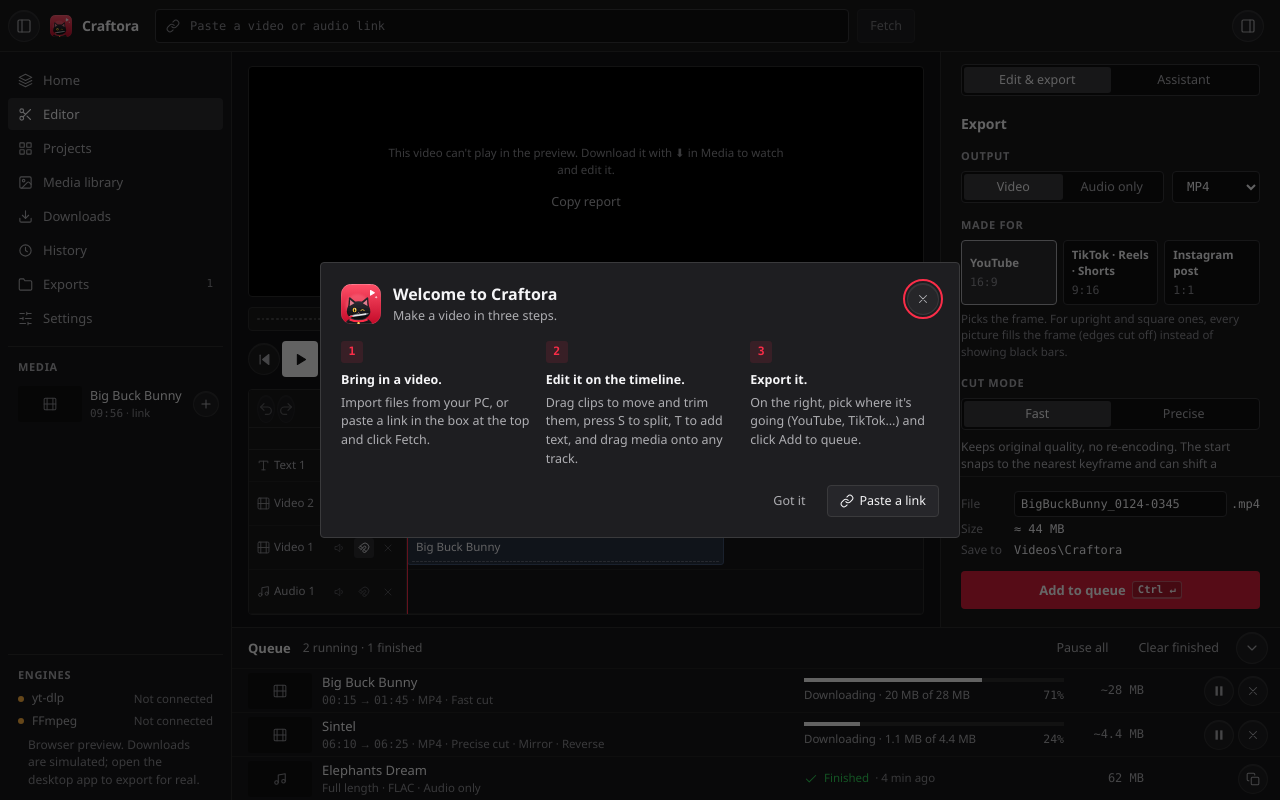
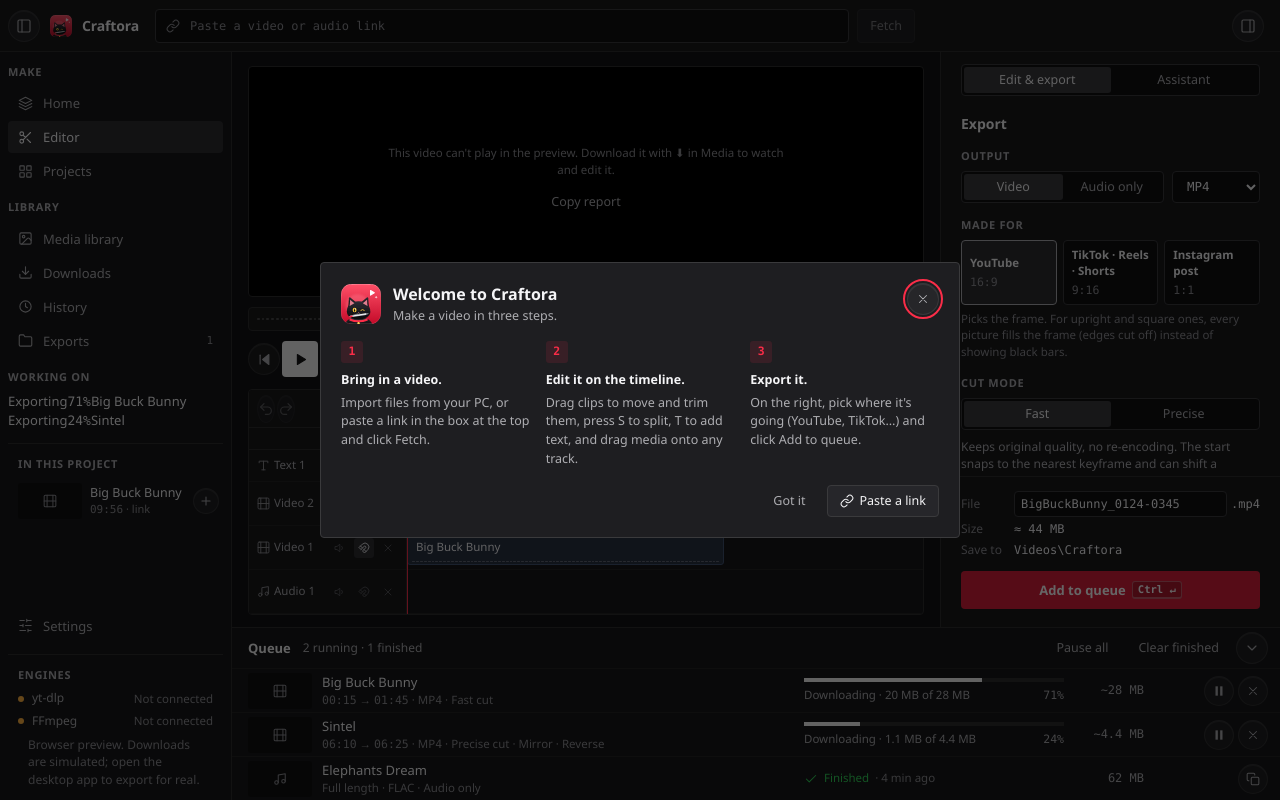
Before and after one commit to Cchheanglim/Craftora, a React (Vite) app: page / in a window 1280 px wide. Built offline with nearby package versions, Linux system fonts and the light colour scheme.

Commit message:
feat: enhance sidebar activity display with improved task tracking and grouping

```diff
--- a/src/App.tsx
+++ b/src/App.tsx
@@ -1139,10 +1139,25 @@ export default function App() {
         onAddMedia={addMedia}
         onRemoveMedia={(mediaId) => api.edit({ type: "removeMedia", mediaId })}
         usedMedia={usedMedia}
-        history={fetchHistory}
-        onFetchAgain={(link) => void fetchSource(link)}
-        onRemoveHistory={(links) => changeFetchHistory(fetchHistory.filter((e) => !links.includes(e.url)))}
-        onClearHistory={() => changeFetchHistory([])}
+        activity={[
+          // Downloads, exports and recordings running now, then captions being made.
+          ...queue.jobs
+            .filter((j) => j.status === "downloading" || j.status === "encoding")
+            .map((j) => ({
+              id: j.id,
+              label: j.record ? "Recording live" : j.prefetch ? "Downloading" : "Exporting",
+              detail: j.rename ?? j.title,
+              percent: j.record ? null : j.progress,
+            })),
+          ...project.media
+            .filter((m) => captioning[m.id] && captioning[m.id] !== "couldn't make captions")
+            .map((m) => {
+              const text = captioning[m.id];
+              const percent = /(\d+)%/.exec(text)?.[1];
+              const label = text.replace(/,?\s*\d+%$/, "");
+              return { id: `captions-${m.id}`, label: label[0].toUpperCase() + label.slice(1), detail: m.name, percent: percent ? Number(percent) : null };
+            }),
+        ]}
       />
 
       <main className="app__work">
--- a/src/components/Sidebar.tsx
+++ b/src/components/Sidebar.tsx
@@ -1,16 +1,23 @@
-import { useState } from "react";
 import type { EngineStatus } from "../lib/engine";
-import type { FetchEntry } from "../lib/storage";
 import type { MediaItem } from "../project/model";
 import { formatClock } from "../lib/timecode";
 import { Icon } from "./Icon";
 import { Thumb } from "./Thumb";
-import { useConfirm } from "./ConfirmDialog";
 import { beginMediaDrag } from "./TimelineEditor";
 import "./Sidebar.css";
 
 export type View = "home" | "editor" | "projects" | "media" | "downloads" | "history" | "library" | "settings";
 
+/** Something running now, for the "Working on" box: a download, export, recording or captions. */
+export interface Activity {
+  id: string;
+  /** "Downloading", "Exporting", "Making captions"… */
+  label: string;
+  /** Which video. */
+  detail: string;
+  /** 0–100, or null while it can't tell. */
+  percent: number | null;
+}
 
 interface SidebarProps {
   view: View;
@@ -38,12 +45,8 @@ interface SidebarProps {
   onRemoveMedia: (mediaId: string) => void;
   /** Media used on the timeline can't be removed without removing its clips. */
   usedMedia: Set<string>;
-  /** Links fetched before, newest first. */
-  history: FetchEntry[];
-  onFetchAgain: (url: string) => void;
-  /** Takes these links off History (one, or several picked with Select). */
-  onRemoveHistory: (urls: string[]) => void;
-  onClearHistory: () => void;
+  /** What's running now (shown only while something is). */
+  activity: Activity[];
 }
 
 export function Sidebar({
@@ -63,88 +66,82 @@ export function Sidebar({
   onAddMedia,
   onRemoveMedia,
   usedMedia,
-  history,
-  onFetchAgain,
-  onRemoveHistory,
-  onClearHistory,
+  activity,
 }: SidebarProps) {
-  const { ask, dialog } = useConfirm();
-  const clearHistory = async () => {
-    const ok = await ask({
-      title: "Clear history?",
-      message: "Every link in History is removed for good. Your projects, media and exports aren't touched.",
-      confirmLabel: "Clear history",
-      danger: true,
-    });
-    if (ok) onClearHistory();
-  };
-  const removeFromHistory = async (entry: { url: string; title: string }) => {
-    const ok = await ask({
-      title: "Remove from history?",
-      message: `“${entry.title}” leaves History for good. Projects that use it aren't touched.`,
-      confirmLabel: "Remove",
-      danger: true,
-    });
-    if (ok) onRemoveHistory([entry.url]);
-  };
-  // Links ticked while picking several in History; null when not picking.
-  const [picked, setPicked] = useState<Set<string> | null>(null);
-  const pick = (url: string) =>
-    setPicked((s) => {
-      const next = new Set(s);
-      if (!next.delete(url)) next.add(url);
-      return next;
-    });
-  const removePicked = async () => {
-    const urls = history.filter((e) => picked?.has(e.url)).map((e) => e.url);
-    const ok = await ask({
-      title: `Remove ${urls.length} link${urls.length === 1 ? "" : "s"} from history?`,
-      message: "They leave History for good. Projects that use them aren't touched.",
-      confirmLabel: "Remove",
-      danger: true,
-    });
-    if (!ok) return;
-    onRemoveHistory(urls);
-    setPicked(null);
-  };
-  const nav = [
+  const groups = [
+    {
+      label: "Make",
+      items: [
         { id: "home" as const, label: "Home", icon: "logo" as const },
         { id: "editor" as const, label: "Editor", icon: "scissors" as const },
         { id: "projects" as const, label: "Projects", icon: "grid" as const },
+      ],
+    },
+    {
+      label: "Library",
+      items: [
         { id: "media" as const, label: "Media library", icon: "image" as const },
         { id: "downloads" as const, label: "Downloads", icon: "download" as const, count: downloadsCount },
         { id: "history" as const, label: "History", icon: "clock" as const },
         { id: "library" as const, label: "Exports", icon: "folder" as const, count: libraryCount },
-    { id: "settings" as const, label: "Settings", icon: "sliders" as const },
+      ],
+    },
   ];
+  const item = (entry: { id: View; label: string; icon: "logo" | "scissors" | "grid" | "image" | "download" | "clock" | "folder" | "sliders"; count?: number }) => (
+    <li key={entry.id}>
+      <button
+        type="button"
+        className="side__item"
+        aria-current={view === entry.id ? "page" : undefined}
+        aria-label={collapsed ? entry.label : undefined}
+        title={collapsed ? entry.label : undefined}
+        onClick={() => onViewChange(entry.id)}
+      >
+        <Icon name={entry.icon} size={15} />
+        <span className="side__text">{entry.label}</span>
+        {entry.count ? <span className="side__count mono">{entry.count}</span> : null}
+      </button>
+    </li>
+  );
+  // yt-dlp and FFmpeg only take room when one is missing (or in the browser preview).
+  const engineTrouble = engines === "browser" || (typeof engines === "object" && (!engines.ytDlp || !engines.ffmpeg));
 
   return (
     <nav className={collapsed ? "side is-collapsed" : "side"} aria-label="Main">
-      {dialog}
-      <ul className="side__nav">
-        {nav.map((item) => (
-          <li key={item.id}>
-            <button
-              type="button"
-              className="side__item"
-              aria-current={view === item.id ? "page" : undefined}
-              aria-label={collapsed ? item.label : undefined}
-              title={collapsed ? item.label : undefined}
-              onClick={() => onViewChange(item.id)}
-            >
-              <Icon name={item.icon} size={15} />
-              <span className="side__text">{item.label}</span>
-              {item.count ? <span className="side__count mono">{item.count}</span> : null}
-            </button>
-          </li>
+      {groups.map((group) => (
+        <div key={group.label} className="side__group">
+          {!collapsed && <h2 className="section-label side__group-label">{group.label}</h2>}
+          <ul className="side__nav">{group.items.map(item)}</ul>
+        </div>
       ))}
-      </ul>
+
+      {!collapsed && activity.length > 0 && (
+        <section className="side__activity" aria-labelledby="activity-title">
+          <h2 id="activity-title" className="section-label">
+            Working on
+          </h2>
+          {activity.map((a) => (
+            <div key={a.id} className="side__task">
+              <span className="side__task-head">
+                <span className="truncate">{a.label}</span>
+                {a.percent !== null && <span className="mono">{Math.floor(a.percent)}%</span>}
+              </span>
+              <span className={a.percent === null ? "side__task-bar is-indeterminate" : "side__task-bar"}>
+                <span style={{ width: a.percent === null ? undefined : `${a.percent}%` }} />
+              </span>
+              <span className="side__task-detail truncate" title={a.detail}>
+                {a.detail}
+              </span>
+            </div>
+          ))}
+        </section>
+      )}
 
       {!collapsed && (
         <section className="side__media" aria-labelledby="media-title">
           <header className="side__media-head">
             <h2 id="media-title" className="section-label">
-              Media
+              In this project
             </h2>
             {onImport && (
               <button type="button" className="btn btn--ghost" onClick={onImport}>
@@ -217,61 +214,9 @@ export function Sidebar({
         </section>
       )}
 
-      {!collapsed && history.length > 0 && (
-        <section className="side__media side__history" aria-labelledby="history-title">
-          <header className="side__media-head">
-            <h2 id="history-title" className="section-label">
-              History
-            </h2>
-            {picked ? (
-              <span className="side__pick">
-                <span className="side__pick-count">{picked.size}</span>
-                <button type="button" className="btn btn--ghost" onClick={() => setPicked(new Set(history.map((e) => e.url)))}>
-                  All
-                </button>
-                <button type="button" className="btn btn--ghost" disabled={picked.size === 0} onClick={() => void removePicked()}>
-                  Remove
-                </button>
-                <button type="button" className="btn btn--ghost" onClick={() => setPicked(null)}>
-                  Done
-                </button>
-              </span>
-            ) : (
-              <span className="side__pick">
-                <button type="button" className="btn btn--ghost" onClick={() => setPicked(new Set())}>
-                  Select
-                </button>
-                <button type="button" className="btn btn--ghost" onClick={() => void clearHistory()}>
-                  Clear
-                </button>
-              </span>
-            )}
-          </header>
-          <ul className="side__list">
-            {history.map((entry) => (
-              <li key={entry.url} className="side__file side__past">
-                {picked ? (
-                  <label className="side__past-open">
-                    <input type="checkbox" checked={picked.has(entry.url)} onChange={() => pick(entry.url)} />
-                    <PastEntry entry={entry} />
-                  </label>
-                ) : (
-                  <>
-                    <button type="button" className="side__past-open" title={`Fetch again: ${entry.url}`} onClick={() => onFetchAgain(entry.url)}>
-                      <Thumb src={entry.thumbnail} icon="link" />
-                      <PastEntry entry={entry} />
-                    </button>
-                    <button type="button" className="btn btn--icon" aria-label={`Remove ${entry.title} from history`} title="Remove from history" onClick={() => void removeFromHistory(entry)}>
-                      <Icon name="x" size={13} />
-                    </button>
-                  </>
-                )}
-              </li>
-            ))}
-          </ul>
-        </section>
-      )}
+      <ul className="side__nav side__bottom">{item({ id: "settings", label: "Settings", icon: "sliders" })}</ul>
 
+      {engineTrouble && (
       <section className="side__engines" aria-label="Engines">
         {!collapsed && <h2 className="section-label">Engines</h2>}
         <EngineRow name="yt-dlp" engines={engines} pick={(e) => e.ytDlp} collapsed={collapsed} />
@@ -283,6 +228,7 @@ export function Sidebar({
           <p className="side__hint">An engine is missing. Run scripts/fetch-sidecars.ps1, then restart Craftora.</p>
         )}
       </section>
+      )}
     </nav>
   );
 }
@@ -313,17 +259,3 @@ function EngineRow({
     </div>
   );
 }
-
-/** A fetched link in History: the video's title and the link itself (without "https://www."). */
-function PastEntry({ entry }: { entry: FetchEntry }) {
-  return (
-    <span className="side__file-text">
-      <span className="truncate" title={entry.title}>
-        {entry.title}
-      </span>
-      <span className="side__file-meta side__past-link" title={entry.url}>
-        {entry.url.replace(/^https?:\/\/(www\.)?/, "")}
-      </span>
-    </span>
-  );
-}
```
Lines whose indentation alone changed are shown as unchanged.
